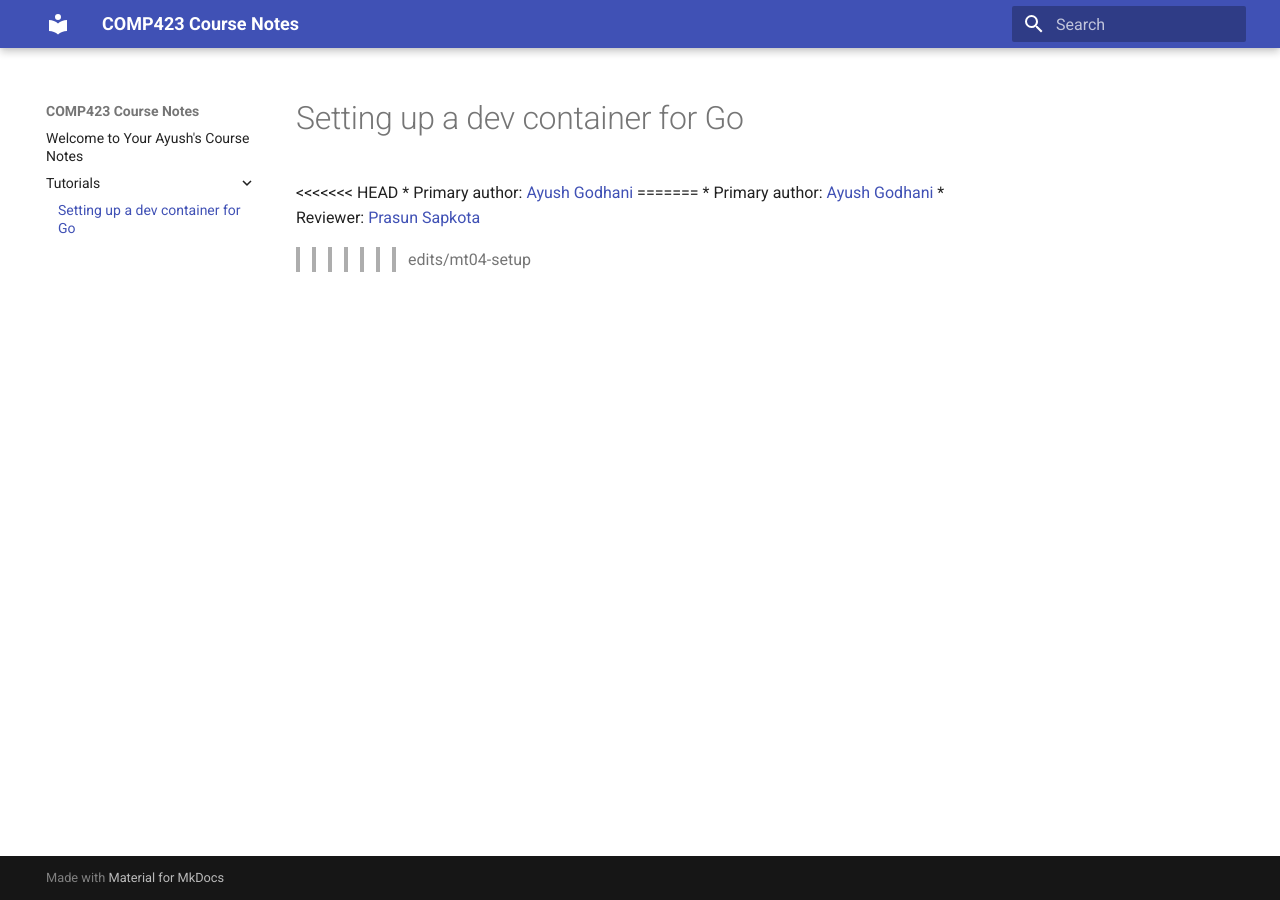
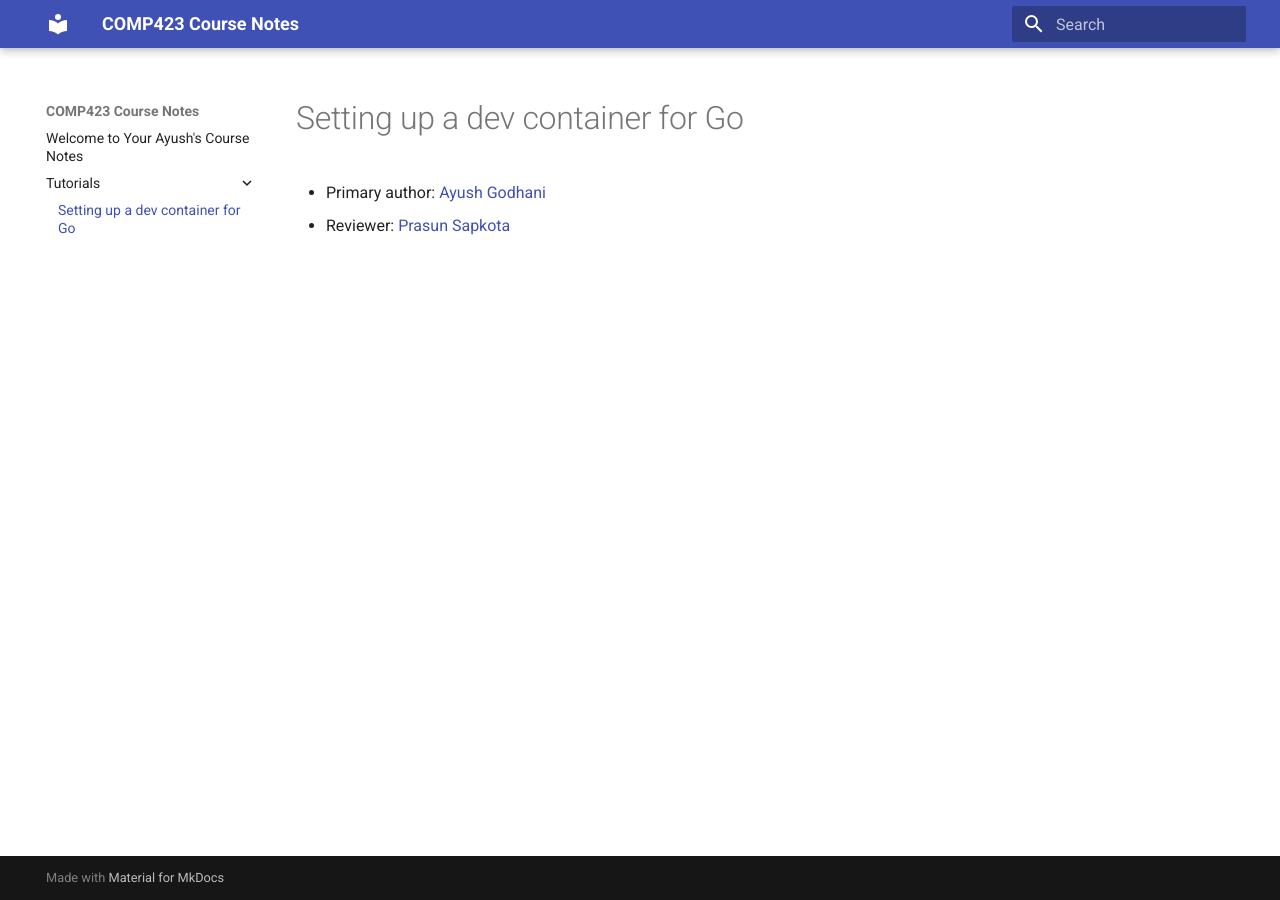
Before and after one commit to avgod07/comp423-course-notes, an MkDocs documentation site: the page built from docs/tutorials/go-setup.md, in a window 1280 px wide. Built offline with MkDocs 1.6.1 and Material for MkDocs 9.7.7, drawn with Linux system fonts in a browser that asks for light colours.

Commit message:
Removed Merge Conflict Headers

```diff
--- a/docs/tutorials/go-setup.md
+++ b/docs/tutorials/go-setup.md
@@ -1,8 +1,4 @@
 # Setting up a dev container for Go
 
-<<<<<<< HEAD
-* Primary author: [Ayush Godhani](https://github.com/avgod07)
-=======
 * Primary author: [Ayush Godhani](https://github.com/avgod07)
 * Reviewer: [Prasun Sapkota](https://github.com/psap2)
->>>>>>> edits/mt04-setup
```
